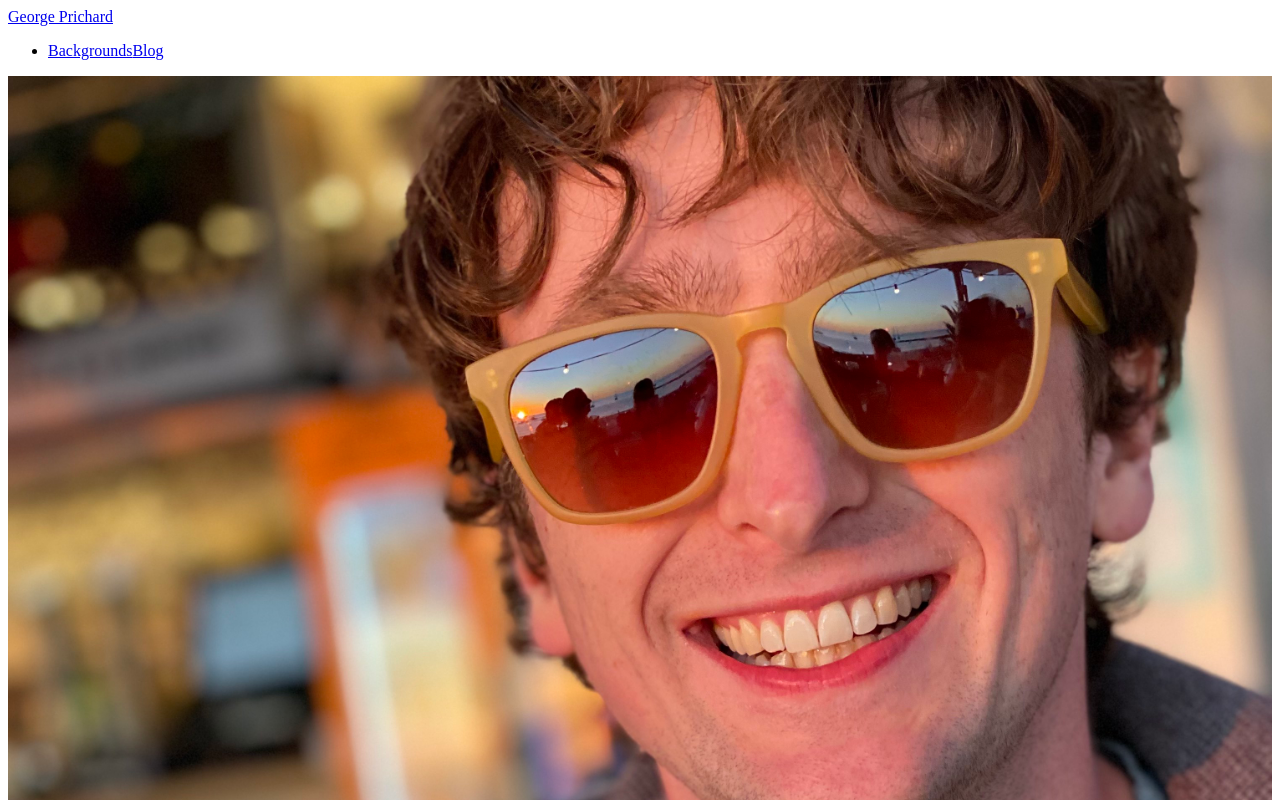
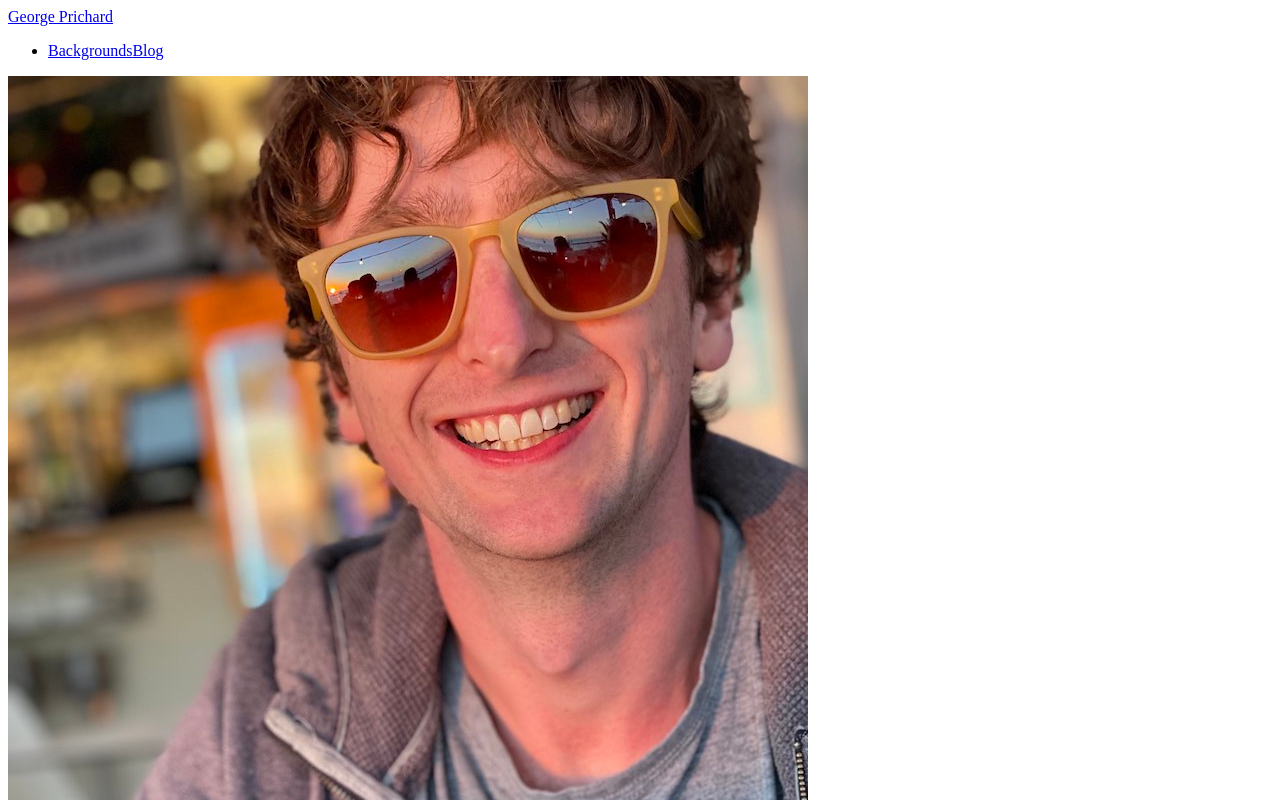
Before and after one commit to dgmp88/georgep.xyz, a Next.js app: page / in a window 1280 px wide. Shown: the top 800 px of the page. Built offline with nearby package versions, Linux system fonts and the light colour scheme.

Commit message:
Cant use next images on github pages

```diff
--- a/pages/index.jsx
+++ b/pages/index.jsx
@@ -1,8 +1,5 @@
 import { NavBar } from '../components/navbar';
 import { Background } from '../components/homeBackground';
-import Image from 'next/image';
-
-import mePic from '../public/images/me.jpg';
 
 function Home() {
   return (
@@ -12,7 +9,11 @@ function Home() {
       <div className="hero min-h-screen">
         <div className="hero-content prose text-center max-w-lg glass rounded-lg">
           <div>
-            <Image src={mePic} className="rounded-lg" />
+            <img
+              className="rounded-lg w-lg"
+              src="/images/me.jpg"
+              alt="George"
+            ></img>
           </div>
           <div className="">
             <h2 className="text-gray-100">Hi. I'm George</h2>
```
Also changed, not shown: public/images/me.jpg.
